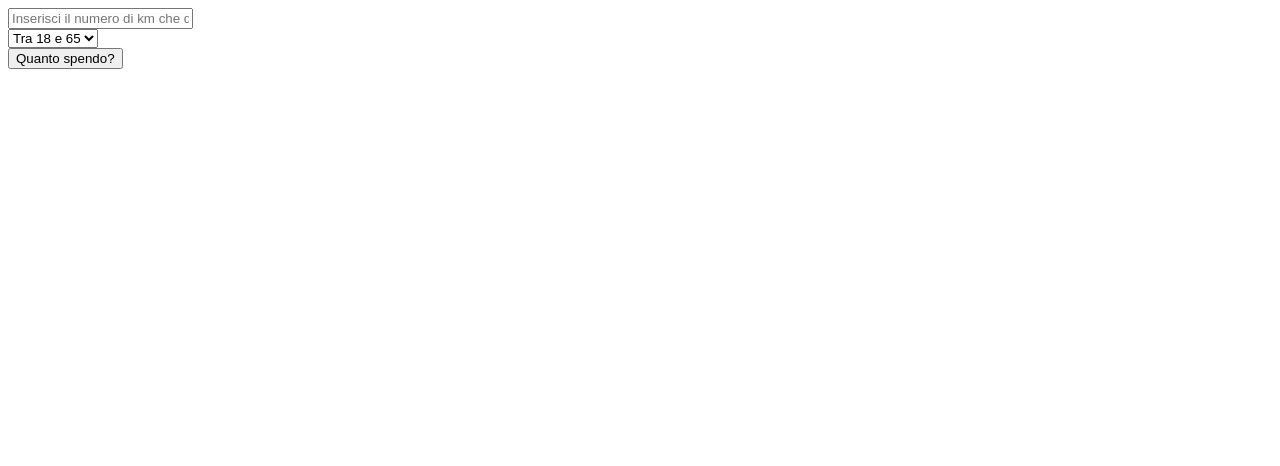
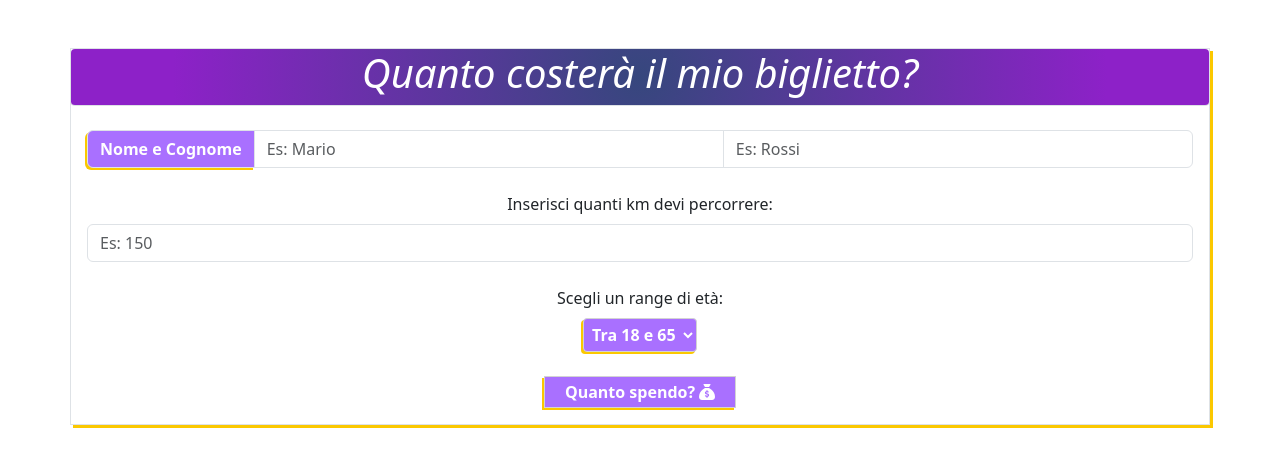
Before and after one commit to Anse98/js-biglietto-treno-form, a plain HTML site: page index.html in a window 1280 px wide. Drawn offline with nearby package versions, Linux system fonts and the light colour scheme.

Commit message:
ADD-Stile alla pagina in html e css

```diff
--- a/app.js
+++ b/app.js
@@ -9,9 +9,6 @@ const DOMage = document.getElementById("discount");
 // Prendo il pulsante dal DOM
 
 const btnDOM = document.getElementById("btn-calc");
-
-// Definisco prezzo di base biglietto
-
 
 // Aggiungo evento sul button
 
@@ -29,6 +26,8 @@ btnDOM.addEventListener("click", function(){
 
   let basePrice = km * 0.21;
 
+
+
   //Applico gli sconti in base ai km e all'età del passeggero
 
   if (age === 1) {
@@ -41,6 +40,5 @@ btnDOM.addEventListener("click", function(){
 
   //Stampo il prezzo
 
-  document.querySelector(".price").innerHTML ="Il prezzo del tuo biglietto è: " + basePrice + " &euro;";
-
+  document.querySelector(".price").innerHTML ="Il prezzo del tuo biglietto è: " + basePrice.toFixed(2) + " &euro;";
 })
--- a/index.html
+++ b/index.html
@@ -4,13 +4,36 @@
   <meta charset="UTF-8">
   <meta name="viewport" content="width=device-width, initial-scale=1.0">
   <title>Calcolo prezzo del biglietto</title>
+  <link href="https://cdn.jsdelivr.net/npm/bootstrap@5.3.2/dist/css/bootstrap.min.css" rel="stylesheet" integrity="sha384-T3c6CoIi6uLrA9TneNEoa7RxnatzjcDSCmG1MXxSR1GAsXEV/Dwwykc2MPK8M2HN" crossorigin="anonymous">
+  <link rel="stylesheet" href="./style.css">
+  <script src="https://kit.fontawesome.com/f1f0c66429.js" crossorigin="anonymous"></script>
 </head>
 <body>
-  <div class="container">
+  <!-- form head -->
+  <div class="container border mt-5 p-0">
+    <!-- titolo -->
+    <div class="title border-bottom text-center mb-4">
+      <h1 class="fst-italic">Quanto costerà il mio biglietto?</h1>
+    </div>
+
+    <!--form body -->
+    <div class="px-3">
+      <!-- Dati utente-->
+      <div class="input-group mb-4 nameSurname ">
+        <span class="input-group-text">Nome e Cognome</span>
+        <input type="text" aria-label="First name" class="form-control" placeholder="Es: Mario">
+        <input type="text" aria-label="Last name" class="form-control" placeholder="Es: Rossi">
+      </div>
       <!-- input -->
-    <input type="text" name="km" value="" id="km" placeholder="Inserisci il numero di km che devi percorrere"/>
+      <div class="input-title text-center ">
+        <p class="mb-2">Inserisci quanti km devi percorrere:</p>
+      </div>
+      <input type="text" class="form-control mb-4" name="km" value="" id="km" placeholder="Es: 150"/>
       <!-- select -->
-    <div class="age">
+      <div class="select-title text-center">
+        <p class="mb-2">Scegli un range di età:</p>
+      </div>
+      <div class="age mb-4 d-flex justify-content-center">
         <select name="discount" id="discount">
           <option value="0">Tra 18 e 65</option>
           <option value="1">Under 18</option>
@@ -18,12 +41,20 @@
         </select>
       </div>
       <!-- button -->
-    <button id="btn-calc">Quanto spendo?</button>
+      <div class="button text-center mb-3">
+        <button id="btn-calc">Quanto spendo?<i class="fa-solid fa-sack-dollar ms-1"></i></button>
+      </div>
       <!-- output -->
-    <div class="price">
+      <div class="price text-center mb-2">
+      </div>
     </div>
   </div>
 
+
+
+
+  <!-- script -->
   <script src="./app.js"></script>
+  <script src="https://cdn.jsdelivr.net/npm/bootstrap@5.3.2/dist/js/bootstrap.bundle.min.js" integrity="sha384-C6RzsynM9kWDrMNeT87bh95OGNyZPhcTNXj1NW7RuBCsyN/o0jlpcV8Qyq46cDfL" crossorigin="anonymous"></script>
 </body>
 </html>
--- a/style.css
+++ b/style.css
@@ -5,6 +5,42 @@
 }
 
 .container {
-  max-width: 1000px;
-  margin: 0 auto;
+  box-shadow: 3px 3px #FBC800;
 }
+
+.title {
+  background: rgb(54,71,125);
+  background: radial-gradient(circle, rgba(54,71,125,1) 0%, rgba(141,33,200,1) 82%);
+  color: white;
+  border-radius: 4px;
+}
+
+.input-group-text{
+  background-color: #A970FF;
+  box-shadow: -2px 2px #FBC800;
+  color: white;
+  font-weight: 600;
+}
+
+.age select{
+  border-radius: 4px;
+  padding: 4px;
+  border-color: lightgray;
+  background-color: #A970FF;
+  box-shadow: -2px 2px #FBC800;
+  color: white;
+  font-weight: 600;
+}
+
+.age select option {
+  font-weight: 600;
+}
+
+#btn-calc {
+  border: 1px solid lightgray;
+  padding:3px 20px;
+  background-color: #A970FF;
+  color: white;
+  font-weight: 600;
+  box-shadow: -2px 2px #FBC800;
+}
```
Lines whose indentation alone changed are shown as unchanged.
